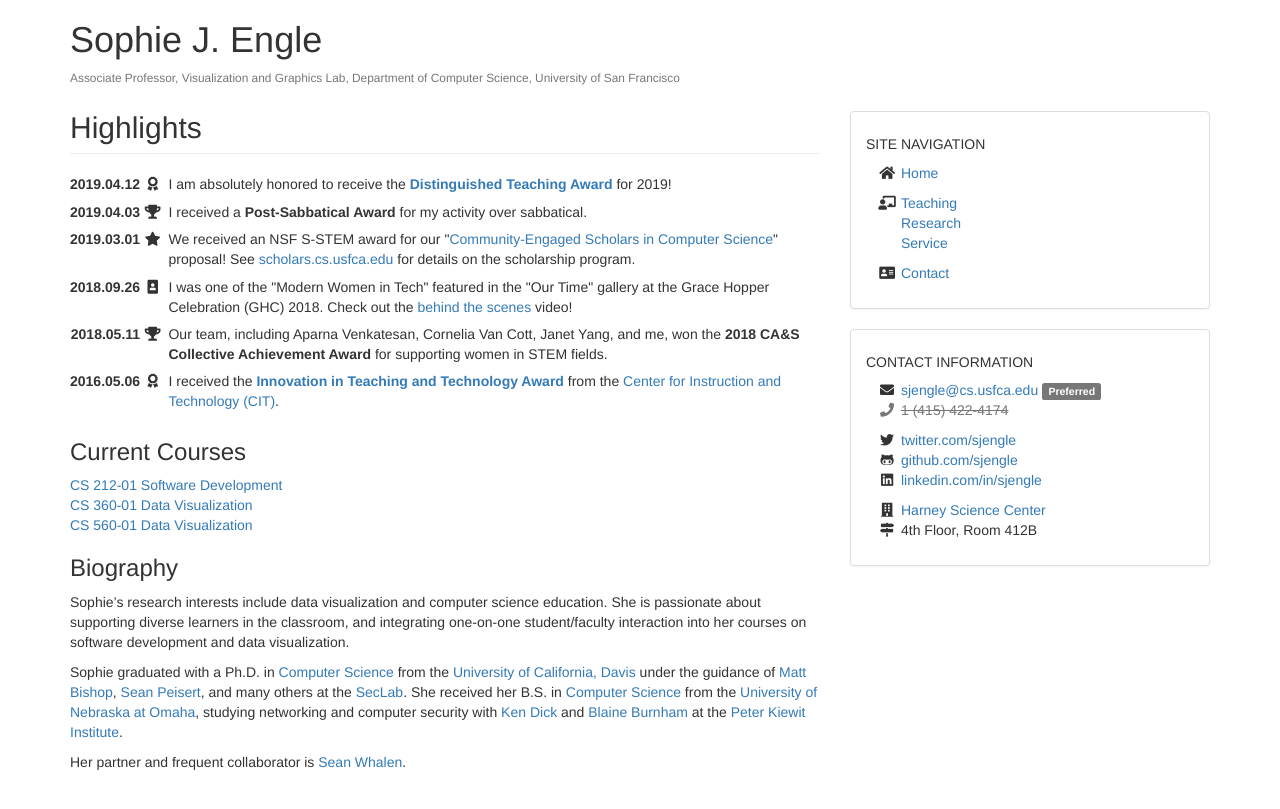
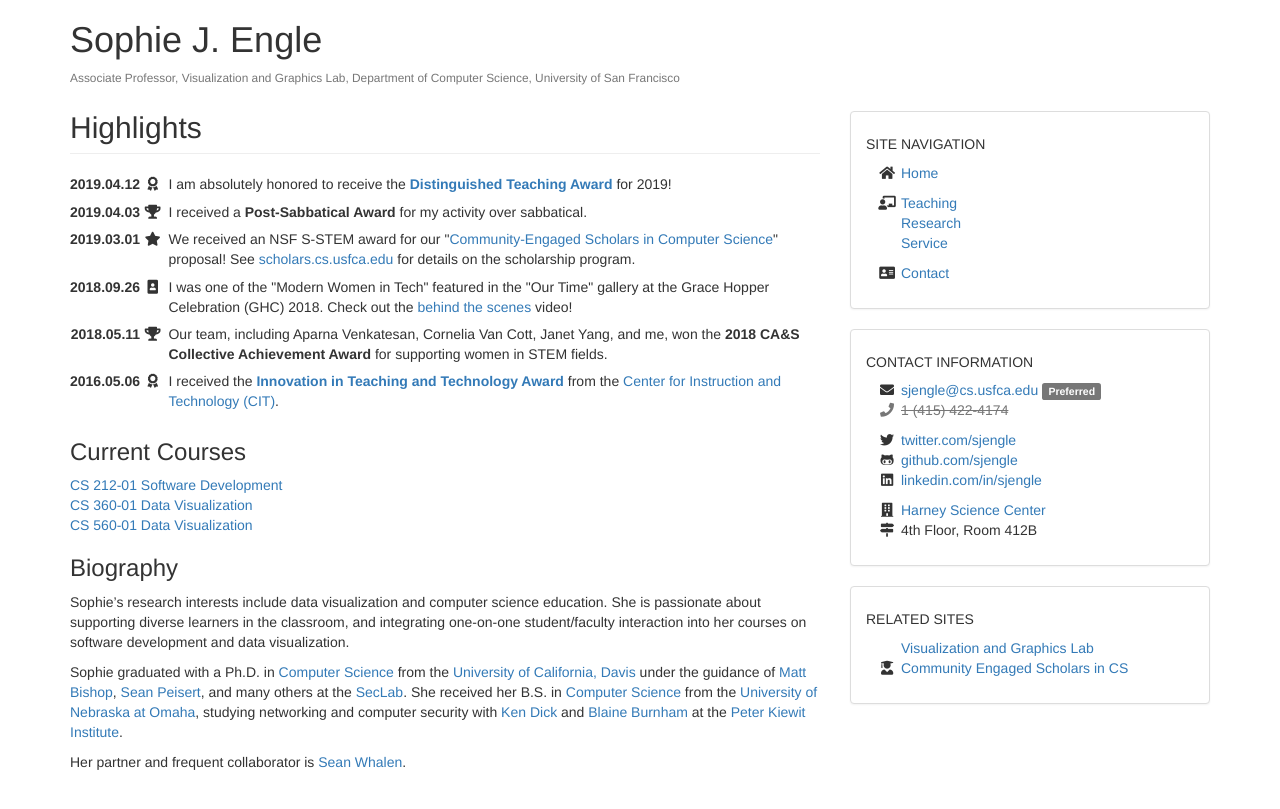
Before and after one commit to sjengle/sjengle.github.io, a Jekyll site: the page built from index.html, in a window 1280 px wide. Shown: the top 809 px of the page. Built offline with Jekyll 4.4.1, drawn with Linux system fonts in a browser that asks for light colours.

Commit message:
Adding related sites.

```diff
--- a/_layouts/default.html
+++ b/_layouts/default.html
@@ -117,6 +117,19 @@
           </div>
         </div>
 
+        <!-- -->
+        <div class="panel panel-default hidden-xs" id="contact">
+          <div class="panel-body">
+            <h5 class="text-uppercase">Related Sites</h5>
+
+            <ul class="fa-ul">
+              <li><i class="fa-li fas fa-chart-network"></i> <a href="https://vgl.cs.usfca.edu/">Visualization and Graphics Lab</a></li>
+
+              <li><i class="fa-li fas fa-user-graduate"></i> <a href="https://scholars.cs.usfca.edu/">Community Engaged Scholars in CS</a></li>
+            </ul>
+          </div>
+        </div>
+
       </div> <!-- end sidebar -->
 
       <!-- content -->
```
